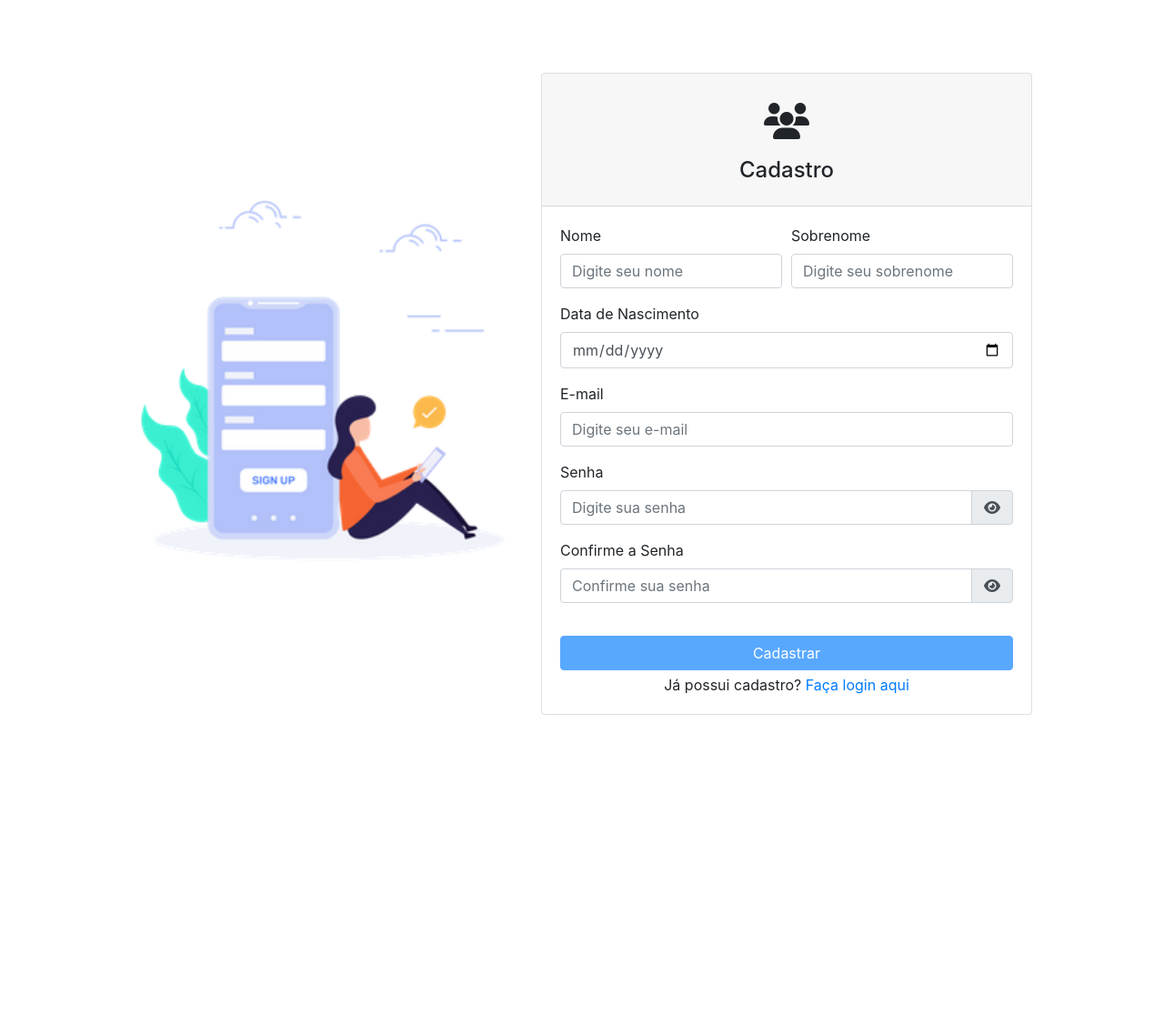
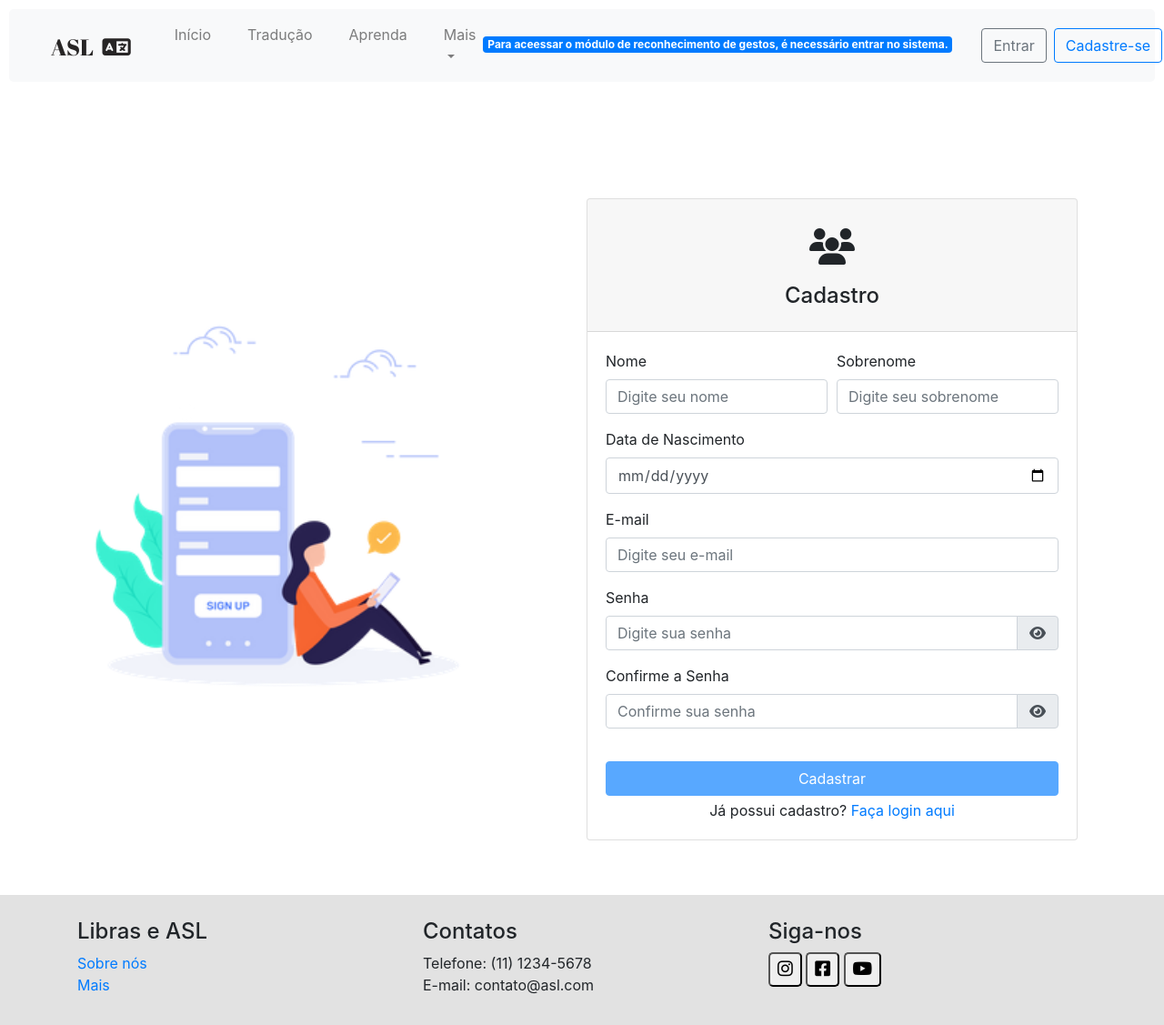
Before and after one commit to SilasPDJ/TCC, a PHP site: page /send-data/html/cadastro.php in a window 1280 px wide. Shown: the whole page at 91% size. Run offline with PHP 8.4, Linux system fonts and the light colour scheme; some libraries are stand-ins or nearby versions.

Commit message:
fix semantica

```diff
--- a/frontend/html/app_ia.php
+++ b/frontend/html/app_ia.php
@@ -32,7 +32,7 @@
         <!-- Botão futurístico -->
         <div class="text-center mt-4">
             <button id="sendDataBtn" class="btn btn-dark btn-lg rounded-pill shadow-lg">
-                Começar Treinamento de Gestos
+                Começar Reconhecimento de Gestos
             </button>
         </div>
 
--- a/frontend/html/cadastro.php
+++ b/frontend/html/cadastro.php
@@ -13,9 +13,14 @@
 
     <link rel="stylesheet" href="https://maxcdn.bootstrapcdn.com/bootstrap/4.0.0/css/bootstrap.min.css"
         integrity="sha384-Gn5384xqQ1aoWXA+058RXPxPg6fy4IWvTNh0E263XmFcJlSAwiGgFAW/dAiS6JXm" crossorigin="anonymous">
+    <link rel="stylesheet" type="text/css" href="../css/nav.css">
+    <link rel="stylesheet" type="text/css" href="../css/style.css">
+
+
 </head>
 
 <body>
+    <?php include 'utils/navbar.php'; ?>
 
     <div class="container mt-5">
         <div class="row justify-content-center pagina">
@@ -107,6 +112,8 @@
             </div>
         </div>
     </div>
+    <?php require_once('utils/footer.php') ?>
+
 
     <script src="https://code.jquery.com/jquery-3.2.1.min.js">
     </script>
--- a/frontend/html/login.php
+++ b/frontend/html/login.php
@@ -14,9 +14,13 @@
 
     <link rel="stylesheet" href="https://maxcdn.bootstrapcdn.com/bootstrap/4.0.0/css/bootstrap.min.css"
         integrity="sha384-Gn5384xqQ1aoWXA+058RXPxPg6fy4IWvTNh0E263XmFcJlSAwiGgFAW/dAiS6JXm" crossorigin="anonymous">
+    <link rel="stylesheet" type="text/css" href="../css/nav.css">
+
 </head>
 
 <body>
+    <?php include 'utils/navbar.php'; ?>
+
     <div class="container">
         <div class="row justify-content-center mt-5">
             <div class="col-md-4">
@@ -64,6 +68,7 @@
             </div>
         </div>
     </div>
+
     <!-- Links to Bootstrap JavaScript -->
     <script src="https://code.jquery.com/jquery-3.2.1.min.js">
     </script>
--- a/frontend/html/utils/footer.php
+++ b/frontend/html/utils/footer.php
@@ -3,17 +3,23 @@
         <div class="container">
             <div class="row itens">
                 <div class="col-md-4">
-                    <h4>ASL Libras</h4>
+                    <h4>Libras e ASL</h4>
                     <ul class="list-unstyled">
-                        <li><a class="footerA" href="#">Sobre nós</a></li>
-                        <li><a class="footerA" href="#">Contato</a></li>
-                        <li><a class="footerA" href="#">Termos de uso</a></li>
+                        <li><a class="footerA" href="/#sobre">Sobre nós</a></li>
+                        <li><a class="footerA" href="/#navbarDropdown">Mais</a></li>
                     </ul>
                 </div>
                 <div class="col-md-4">
                     <h4>Contatos</h4>
-                    <p>Telefone: (11) 1234-5678</p>
-                    <p>E-mail: contato@asl.com</p>
+                    <ul class="list-unstyled">
+
+                        <li>
+                            <span>Telefone: (11) 1234-5678</span>
+                        </li>
+                        <li>
+                            <span>E-mail: contato@asl.com</span>
+                        </li>
+                    </ul>
                 </div>
                 <div class="col-md-4">
                     <h4>Siga-nos</h4>
--- a/frontend/html/utils/navbar.php
+++ b/frontend/html/utils/navbar.php
@@ -41,6 +41,9 @@ $isUserLogged = isset($_SESSION['logged_user']);
                 </div>
                 <hr class="linhabar d-lg-none w-100 my-2">
             </div>
+
+
+
             <div class="navbar-nav">
                 <?php if ($isUserLogged): ?>
                     <div class="nav-item dropdown ml-4">
@@ -55,6 +58,9 @@ $isUserLogged = isset($_SESSION['logged_user']);
                     </div>
                     <a href="/php/sair" class="btn btn-outline-danger my-2 my-sm-0">Sair</a>
                 <?php else: ?>
+                    <div class="mr-4 mt-1 text-center mb-sm-2">
+                        <p class="mb-0 badge bg-primary text-white">Para aceessar o módulo de reconhecimento de gestos, é necessário entrar no sistema.</p>
+                    </div>
                     <a href="/html/login" class="btn btn-outline-secondary my-2 my-sm-0 ml-2">Entrar</a>
                     <a href="/html/cadastro" class="btn btn-outline-primary my-2 my-sm-0 ml-2">Cadastre-se</a>
                 <?php endif; ?>
--- a/frontend/index.php
+++ b/frontend/index.php
@@ -38,7 +38,7 @@
                     <div class="carousel-item active rounded">
                         <img src="img/foto2.jpg" class="d-block w-100" alt="...">
                         <div class="carousel-caption d-md-block">
-                            <h3 class="h3-carrossel">Meto Libras</h3>
+                            <h3 class="h3-carrossel">Libras e ASL</h3>
                             <p class="p-carrossel">O caminho para uma boa comunicação.</p>
                             <a href="#sobre">
                                 <button type="button" class="btn btn-outline-secondary slide">Saiba mais</button>
```
Also changed, not shown: 1 other file.
